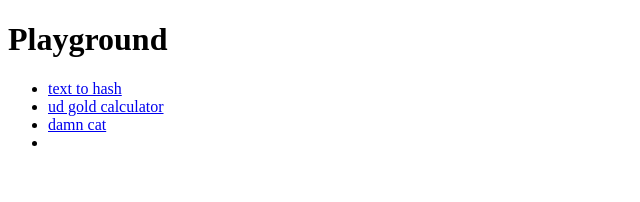
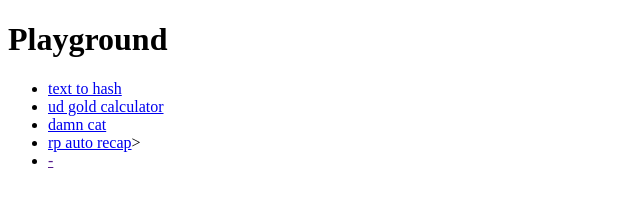
Before and after one commit to mencretsu/playground, a plain HTML site: page index.html in a window 1280 px wide. Shown: the whole page, without its empty margins (0-640 px from the left). Drawn offline with Linux system fonts and the light colour scheme.

Commit message:
Update index.html

```diff
--- a/index.html
+++ b/index.html
@@ -10,7 +10,8 @@
     <li><a href="texttohash.html">text to hash</a></li>
     <li><a href="ud_gold.html">ud gold calculator</a></li>
     <li><a href="nyan_cat.html">damn cat</a></li>
-    <li><a></a></li>
+    <li><a href="rp_auto_recap.html">rp auto recap</a>></li>
+    <li><a href="">-</a></li>
   </ul>
 </body>
 </html>
```
